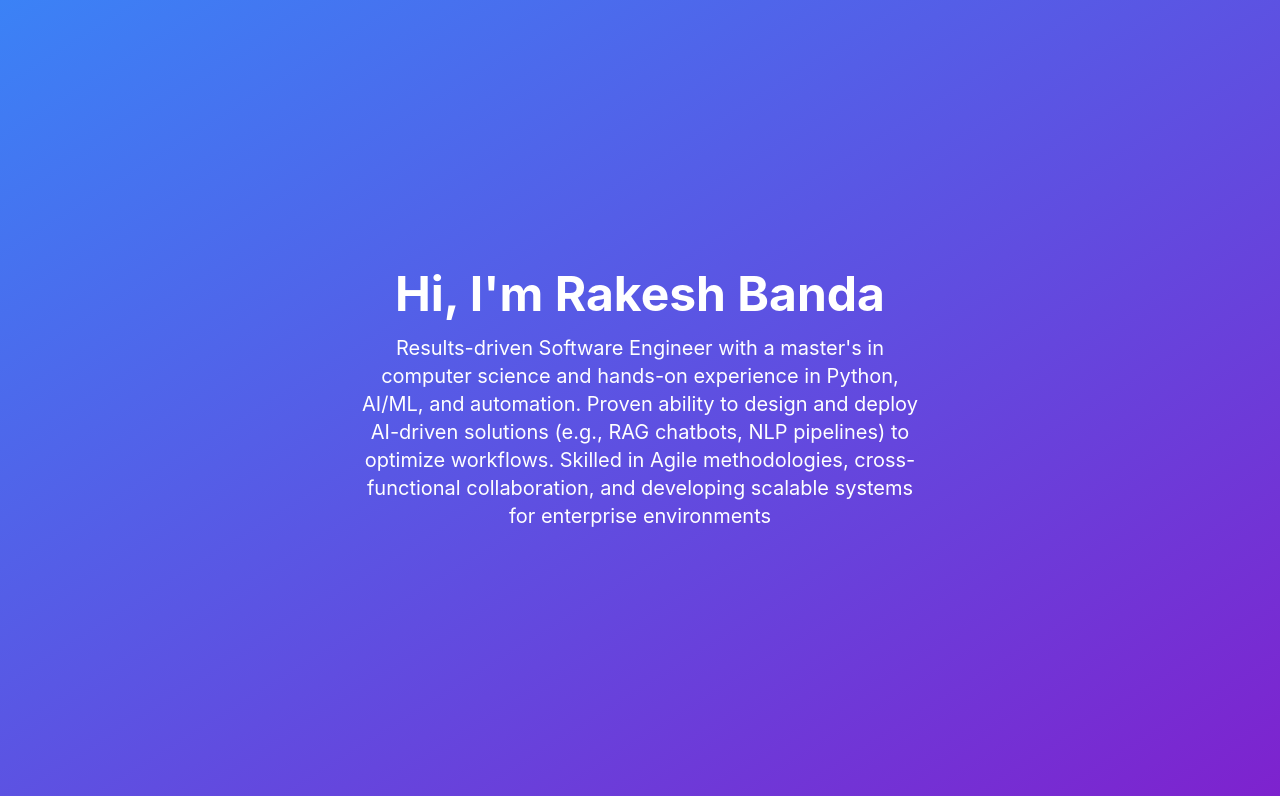
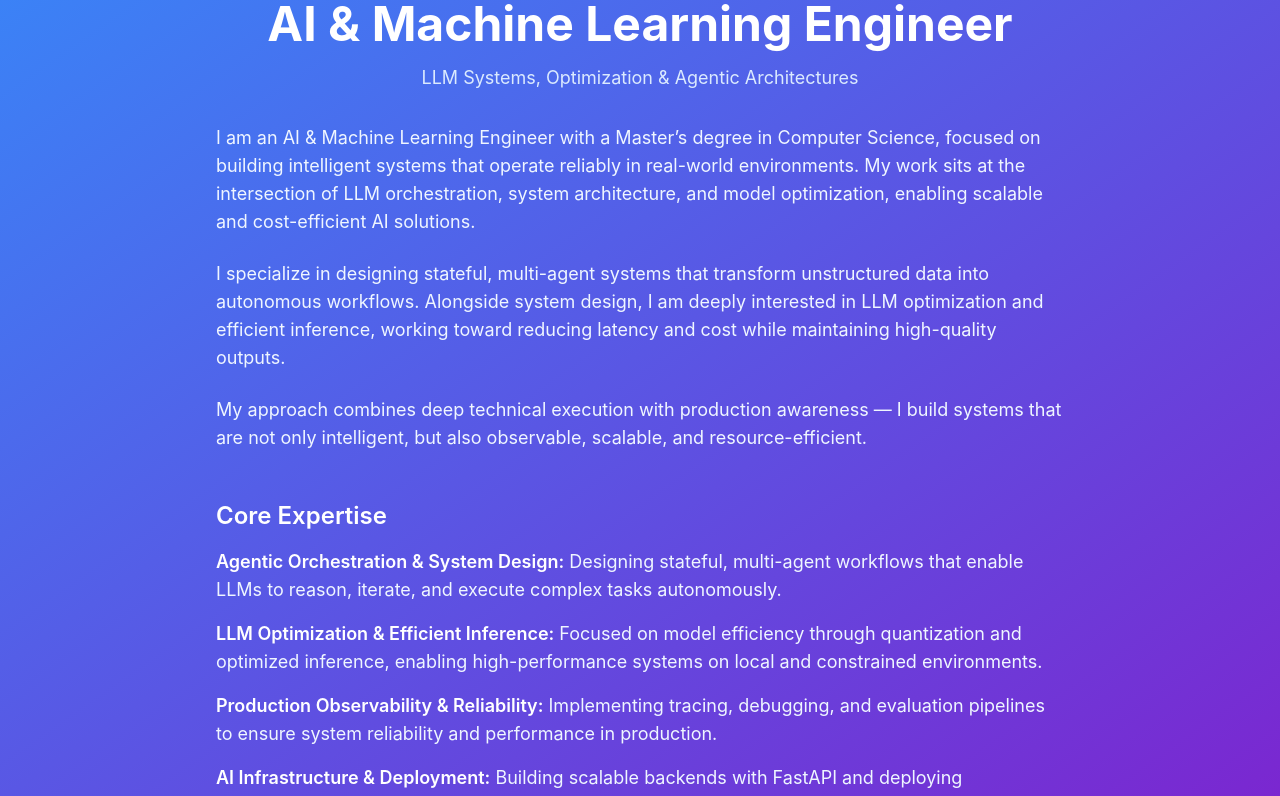
Before and after one commit to Bandarakesh/my-portfolio, a React (Vite) app: page / in a window 1280 px wide. Shown: the top 796 px of the page. Built offline with nearby package versions, Linux system fonts and the light colour scheme.

Commit message:
hero.jsx update

```diff
--- a/src/components/Hero.jsx
+++ b/src/components/Hero.jsx
@@ -4,13 +4,92 @@ export default function Hero() {
   return (
     <section className="min-h-screen flex items-center justify-center bg-gradient-to-br from-blue-500 to-purple-700 text-white">
       <motion.div
-        initial={{ opacity: 0, y: -50 }}
+        initial={{ opacity: 0, y: -40 }}
         animate={{ opacity: 1, y: 0 }}
-        transition={{ duration: 1 }}
-        className="text-center p-6"
+        transition={{ duration: 0.8 }}
+        className="px-6 max-w-4xl"
       >
-        <h1 className="text-5xl font-bold mb-4">Hi, I'm Rakesh Banda</h1>
-        <p className="text-xl max-w-xl mx-auto">Results-driven Software Engineer with a master's in computer science and hands-on experience in Python, AI/ML, and automation. Proven ability to design and deploy AI-driven solutions (e.g., RAG chatbots, NLP pipelines) to optimize workflows. Skilled in Agile methodologies, cross-functional collaboration, and developing scalable systems for enterprise environments</p>
+        {/* Title */}
+        <h1 className="text-3xl md:text-5xl font-bold mb-4 leading-tight text-center">
+          AI & Machine Learning Engineer
+        </h1>
+
+        <p className="text-center text-blue-100 mb-8 text-lg">
+          LLM Systems, Optimization & Agentic Architectures
+        </p>
+
+        {/* Main Content */}
+        <div className="space-y-6 text-base md:text-lg text-blue-50 leading-relaxed">
+
+          <p>
+            I am an AI & Machine Learning Engineer with a Master’s degree in Computer Science,
+            focused on building intelligent systems that operate reliably in real-world environments.
+            My work sits at the intersection of LLM orchestration, system architecture, and model
+            optimization, enabling scalable and cost-efficient AI solutions.
+          </p>
+
+          <p>
+            I specialize in designing stateful, multi-agent systems that transform unstructured data
+            into autonomous workflows. Alongside system design, I am deeply interested in LLM
+            optimization and efficient inference, working toward reducing latency and cost while
+            maintaining high-quality outputs.
+          </p>
+
+          <p>
+            My approach combines deep technical execution with production awareness — I build systems
+            that are not only intelligent, but also observable, scalable, and resource-efficient.
+          </p>
+
+          {/* Core Expertise */}
+          <div className="pt-6">
+            <h2 className="text-xl md:text-2xl font-semibold mb-4 text-white">
+              Core Expertise
+            </h2>
+
+            <ul className="space-y-4">
+              <li>
+                <span className="font-semibold text-white">
+                  Agentic Orchestration & System Design:
+                </span>{" "}
+                Designing stateful, multi-agent workflows that enable LLMs to reason, iterate, and
+                execute complex tasks autonomously.
+              </li>
+
+              <li>
+                <span className="font-semibold text-white">
+                  LLM Optimization & Efficient Inference:
+                </span>{" "}
+                Focused on model efficiency through quantization and optimized inference, enabling
+                high-performance systems on local and constrained environments.
+              </li>
+
+              <li>
+                <span className="font-semibold text-white">
+                  Production Observability & Reliability:
+                </span>{" "}
+                Implementing tracing, debugging, and evaluation pipelines to ensure system
+                reliability and performance in production.
+              </li>
+
+              <li>
+                <span className="font-semibold text-white">
+                  AI Infrastructure & Deployment:
+                </span>{" "}
+                Building scalable backends with FastAPI and deploying containerized AI systems on
+                cloud platforms like GCP.
+              </li>
+
+              <li>
+                <span className="font-semibold text-white">
+                  Data-Centric AI & RAG Systems:
+                </span>{" "}
+                Developing advanced RAG pipelines focused on structured parsing and context-aware
+                retrieval.
+              </li>
+            </ul>
+          </div>
+
+        </div>
       </motion.div>
     </section>
   );
```
